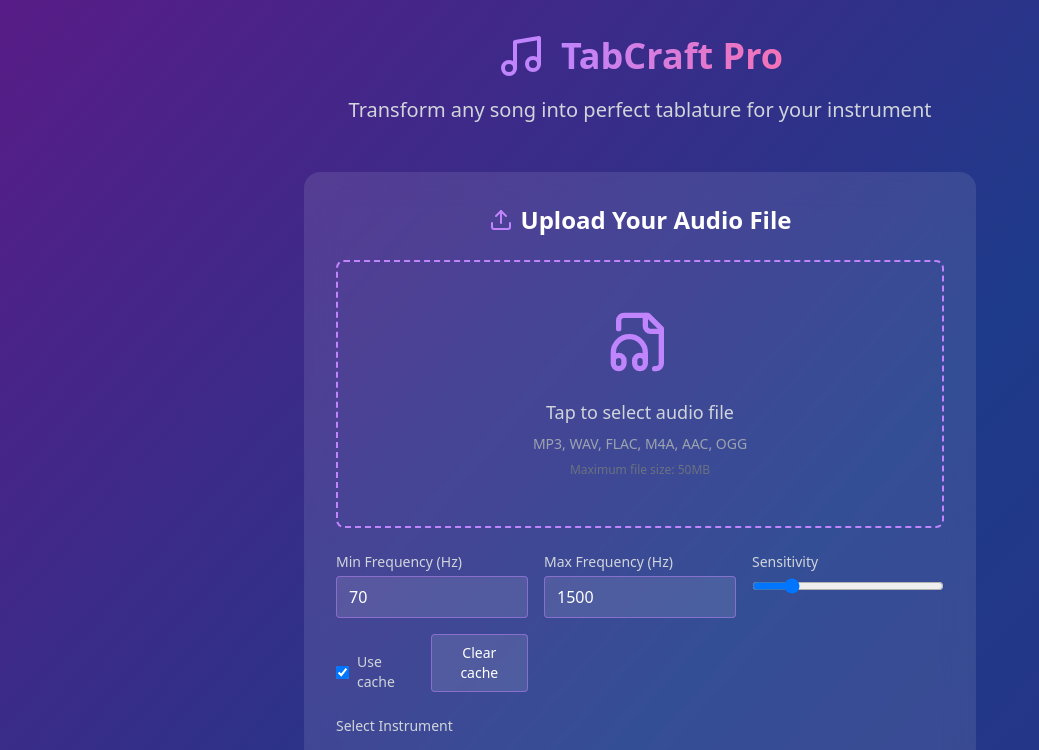
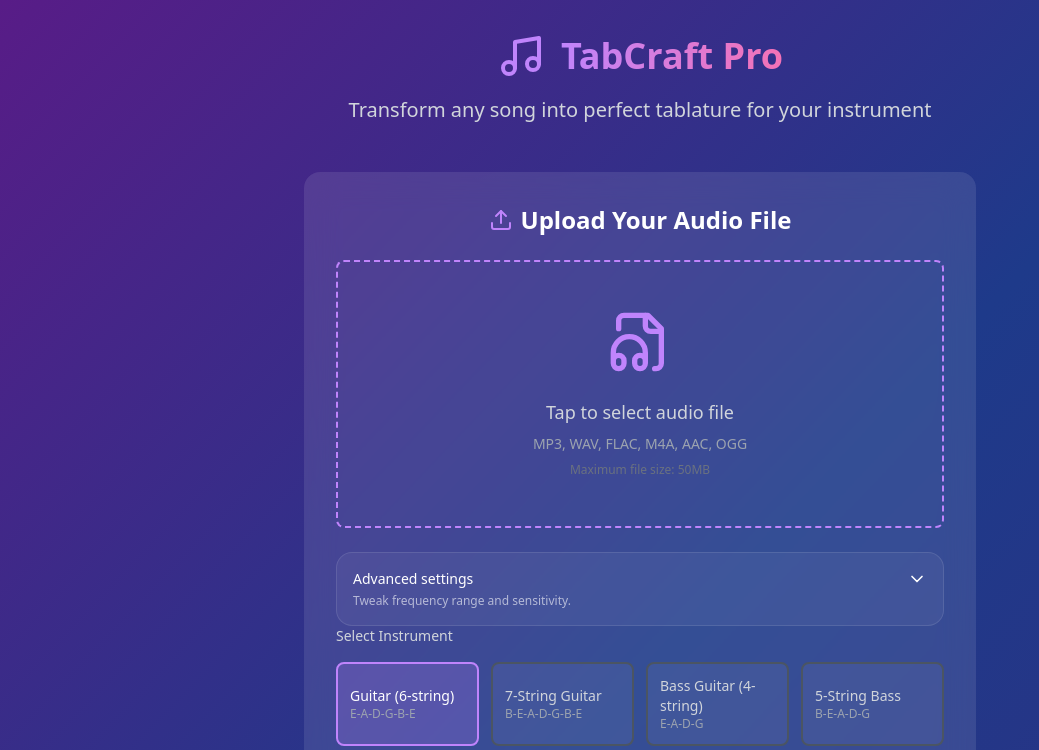
Before and after one commit to Whysapp/Riffraff, a Next.js app in the folder music-tab-generator/: page / in a window 1280 px wide. Shown: the top 750 px of the page, without its empty margins (0-1039 px from the left). Built offline with nearby package versions, Linux system fonts and the light colour scheme.

Commit message:
Refactor advanced settings with new component and improved UI controls
Co-authored-by: diosilva.pm <diosilva.pm@gmail.com>

```diff
--- /dev/null
+++ b/music-tab-generator/src/components/AdvancedSettings.tsx
@@ -0,0 +1,80 @@
+"use client";
+
+import { useState } from "react";
+import { ChevronDown } from "lucide-react";
+import { Slider } from "@/components/ui/slider";
+import { Input } from "@/components/ui/input";
+import { Label } from "@/components/ui/label";
+import { cn } from "@/lib/utils";
+
+export type AdvancedValues = { minHz: number; maxHz: number; sensitivity: number };
+
+export function AdvancedSettings({
+  value,
+  onChange,
+  defaults = { minHz: 70, maxHz: 1500, sensitivity: 50 },
+}: {
+  value: AdvancedValues;
+  onChange: (v: AdvancedValues) => void;
+  defaults?: AdvancedValues;
+}) {
+  const [open, setOpen] = useState(false);
+  const v = value ?? defaults;
+  const update = (p: Partial<AdvancedValues>) => onChange({ ...v, ...p });
+
+  const invalid = v.minHz < 0 || v.maxHz <= 0 || v.minHz >= v.maxHz;
+
+  return (
+    <div className="w-full rounded-2xl border border-white/10 bg-white/5 p-4">
+      <button
+        type="button"
+        onClick={() => setOpen(!open)}
+        className="flex w-full items-center justify-between"
+        aria-expanded={open}
+      >
+        <div className="text-sm font-medium">Advanced settings</div>
+        <ChevronDown className={cn("h-5 w-5 transition-transform", open && "rotate-180")} />
+      </button>
+
+      <p className="mt-1 text-xs text-white/60">Tweak frequency range and sensitivity.</p>
+
+      {open && (
+        <div className="mt-4 grid gap-4 sm:grid-cols-2">
+          <div className="space-y-2">
+            <Label htmlFor="minHz">Min frequency (Hz)</Label>
+            <Input
+              id="minHz"
+              type="number"
+              inputMode="numeric"
+              min={0}
+              value={v.minHz}
+              onChange={(e) => update({ minHz: Number(e.target.value) })}
+            />
+          </div>
+
+          <div className="space-y-2">
+            <Label htmlFor="maxHz">Max frequency (Hz)</Label>
+            <Input
+              id="maxHz"
+              type="number"
+              inputMode="numeric"
+              min={1}
+              value={v.maxHz}
+              onChange={(e) => update({ maxHz: Number(e.target.value) })}
+            />
+          </div>
+
+          <div className="space-y-2 sm:col-span-2">
+            <div className="flex items-center justify-between">
+              <Label htmlFor="sensitivity">Sensitivity</Label>
+              <span className="text-xs text-white/70">{v.sensitivity}</span>
+            </div>
+            <Slider id="sensitivity" value={[v.sensitivity]} min={0} max={100} step={1} onValueChange={([val]) => update({ sensitivity: val })} />
+          </div>
+
+          {invalid && <p className="sm:col-span-2 text-xs text-red-400">Min must be ≥ 0, Max &gt; 0, and Min &lt; Max.</p>}
+        </div>
+      )}
+    </div>
+  );
+}
--- a/music-tab-generator/src/components/MusicTabGenerator.tsx
+++ b/music-tab-generator/src/components/MusicTabGenerator.tsx
@@ -4,11 +4,12 @@ import React, { useEffect, useMemo, useRef, useState } from 'react';
 import { Upload, Play, Pause, Download, Settings, Music, Volume2, FileAudio } from 'lucide-react';
 import { INSTRUMENTS } from '@/lib/instruments';
 import { decodeArrayBufferToAudioBuffer, computeWaveform, type AnalyzeOptions } from '@/lib/audio';
-import { clearAllCache, getCache, hashBuffer, makeCacheKey, setCache } from '@/lib/cache';
+import { hashBuffer, makeCacheKey } from '@/lib/cache';
 import Waveform from './Waveform';
 import { toast } from 'sonner';
 import { AudioProcessor, type FrameAnalysis } from '@/lib/audioProcessor';
 import { TablatureGenerator } from '@/lib/tablatureGenerator';
+import { AdvancedSettings, type AdvancedValues } from '@/components/AdvancedSettings';
 
 type InstrumentKey = keyof typeof INSTRUMENTS;
 
@@ -29,8 +30,7 @@ export default function MusicTabGenerator() {
   const audioRef = useRef<HTMLAudioElement | null>(null);
   const objectUrlRef = useRef<string | null>(null);
   const [waveData, setWaveData] = useState<Float32Array | null>(null);
-  const [options, setOptions] = useState<AnalyzeOptions>({ minFreq: 70, maxFreq: 1500, amplitudeThreshold: 0.01 });
-  const [useCache, setUseCache] = useState<boolean>(true);
+  const [advanced, setAdvanced] = useState<AdvancedValues>({ minHz: 70, maxHz: 1500, sensitivity: 50 });
 
   const detectFileType = (file: File): boolean => {
     if (file.type && file.type.startsWith('audio/')) return true;
@@ -130,18 +130,7 @@ export default function MusicTabGenerator() {
       // no server fallback; require audio bytes
 
       if (!arrayBuffer) throw new Error('Unable to load audio');
-      const cacheKey = await buildCacheKey(arrayBuffer);
-      if (useCache) {
-        const cached = getCache(cacheKey);
-        if (cached) {
-          setAnalysis(cached.analysis);
-          setGeneratedTab(cached.tab);
-          setShowResults(true);
-          toast.success('Loaded from cache');
-          setIsProcessing(false);
-          return;
-        }
-      }
+      // Cache disabled by design
 
       const audioBuffer = await decodeArrayBufferToAudioBuffer(arrayBuffer);
       const mono = audioBuffer.getChannelData(0).slice(0);
@@ -159,8 +148,7 @@ export default function MusicTabGenerator() {
       setShowResults(true);
       toast.success('Analysis complete');
 
-      // Persist to cache
-      setCache(cacheKey, { analysis: { tempo: tablature.tempo, key: tablature.key }, tab: tablature.lines });
+      // Cache disabled
 
       if (audioRef.current) {
         if (objectUrlRef.current) URL.revokeObjectURL(objectUrlRef.current);
@@ -300,28 +288,7 @@ export default function MusicTabGenerator() {
             </div>
           </div>
 
-          {/* Processing Settings */}
-          <div className="mb-6 grid md:grid-cols-3 gap-4">
-            <div>
-              <label className="block text-sm text-gray-300 mb-1">Min Frequency (Hz)</label>
-              <input type="number" value={options.minFreq ?? 70} onChange={(e) => setOptions((o) => ({ ...o, minFreq: Number(e.target.value) }))} className="w-full px-3 py-2 bg-white/10 border border-purple-400/50 rounded text-white" />
-            </div>
-            <div>
-              <label className="block text-sm text-gray-300 mb-1">Max Frequency (Hz)</label>
-              <input type="number" value={options.maxFreq ?? 1500} onChange={(e) => setOptions((o) => ({ ...o, maxFreq: Number(e.target.value) }))} className="w-full px-3 py-2 bg-white/10 border border-purple-400/50 rounded text-white" />
-            </div>
-            <div>
-              <label className="block text-sm text-gray-300 mb-1">Sensitivity</label>
-              <input type="range" min={0.001} max={0.05} step={0.001} value={options.amplitudeThreshold ?? 0.01} onChange={(e) => setOptions((o) => ({ ...o, amplitudeThreshold: Number(e.target.value) }))} className="w-full" />
-            </div>
-            <div className="flex items-end gap-3">
-              <label className="inline-flex items-center gap-2 text-sm text-gray-300">
-                <input type="checkbox" checked={useCache} onChange={(e) => setUseCache(e.target.checked)} />
-                Use cache
-              </label>
-              <button onClick={() => { clearAllCache(); toast.success('Cache cleared'); }} className="ml-auto px-3 py-2 bg-white/10 border border-purple-400/50 rounded text-sm hover:bg-white/20">Clear cache</button>
-            </div>
-          </div>
+          <AdvancedSettings value={advanced} onChange={setAdvanced} />
 
           <div className="mb-8">
             <label className="block text-sm font-medium text-gray-300 mb-4">Select Instrument</label>
--- /dev/null
+++ b/music-tab-generator/src/components/ui/input.tsx
@@ -0,0 +1,21 @@
+"use client";
+
+import * as React from 'react';
+
+type InputProps = React.InputHTMLAttributes<HTMLInputElement> & { id?: string };
+
+export const Input = React.forwardRef<HTMLInputElement, InputProps>(function Input(
+  { className, ...props },
+  ref
+) {
+  return (
+    <input
+      ref={ref}
+      className={
+        className ||
+        'w-full px-3 py-2 bg-white/10 border border-purple-400/50 rounded text-white placeholder-gray-400 focus:outline-none focus:ring-2 focus:ring-purple-400'
+      }
+      {...props}
+    />
+  );
+});
--- /dev/null
+++ b/music-tab-generator/src/components/ui/label.tsx
@@ -0,0 +1,7 @@
+import * as React from 'react';
+
+type LabelProps = React.LabelHTMLAttributes<HTMLLabelElement> & { htmlFor?: string };
+
+export function Label({ className, ...props }: LabelProps) {
+  return <label className={className || 'text-sm text-gray-300'} {...props} />;
+}
--- /dev/null
+++ b/music-tab-generator/src/components/ui/slider.tsx
@@ -0,0 +1,29 @@
+"use client";
+
+import * as React from 'react';
+
+type SliderProps = {
+  id?: string;
+  value: number[];
+  min?: number;
+  max?: number;
+  step?: number;
+  onValueChange?: (val: [number]) => void;
+  className?: string;
+};
+
+export function Slider({ id, value, min = 0, max = 100, step = 1, onValueChange, className }: SliderProps) {
+  const v = value?.[0] ?? 0;
+  return (
+    <input
+      id={id}
+      type="range"
+      className={className}
+      min={min}
+      max={max}
+      step={step}
+      value={v}
+      onChange={(e) => onValueChange?.([Number(e.target.value)])}
+    />
+  );
+}
--- /dev/null
+++ b/music-tab-generator/src/lib/utils.ts
@@ -0,0 +1,3 @@
+export function cn(...args: Array<string | false | null | undefined>) {
+  return args.filter(Boolean).join(' ');
+}
```
